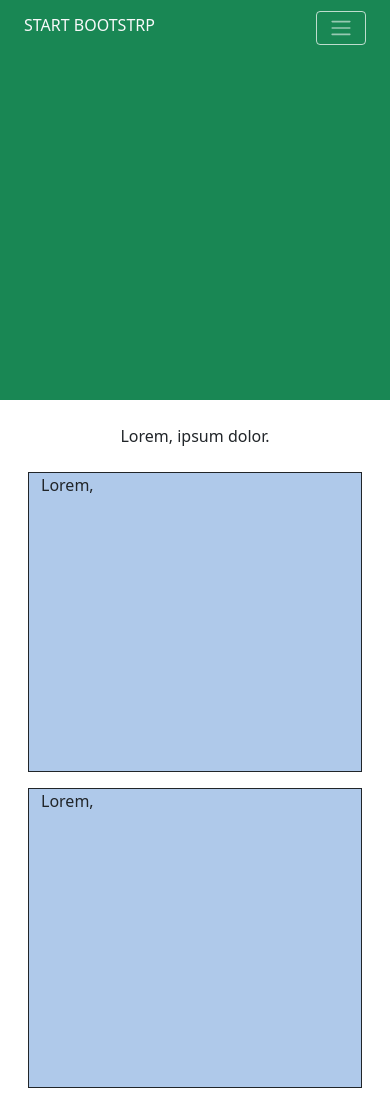
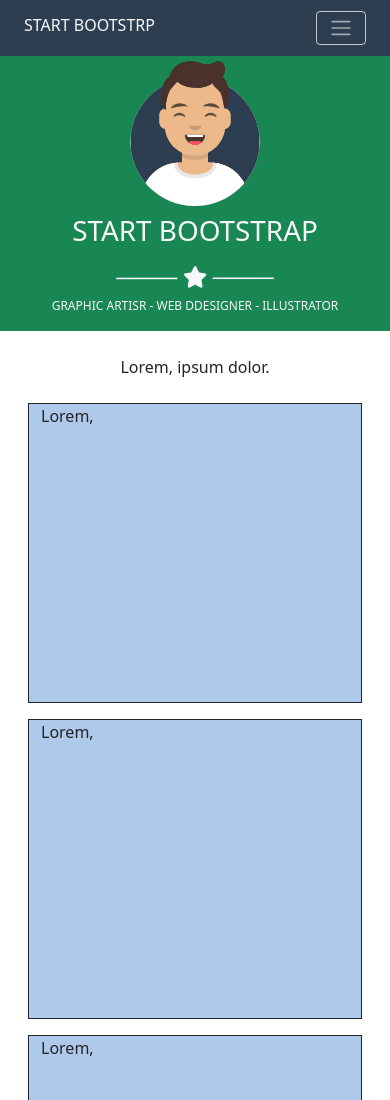
Before and after one commit to Daedry/html-css-bootstrap-freelancer, a plain HTML site: page index.html in a window 390 px wide. Shown: the top 1100 px of the page. Drawn offline with nearby package versions, Linux system fonts and the light colour scheme.

Commit message:
add main-top

```diff
--- a/index.html
+++ b/index.html
@@ -6,6 +6,9 @@
     <meta http-equiv="X-UA-Compatible" content="IE=edge">
     <meta name="viewport" content="width=device-width, initial-scale=1.0">
     <title>Document</title>
+    <link rel="stylesheet" href="https://cdnjs.cloudflare.com/ajax/libs/font-awesome/6.1.0/css/all.min.css"
+        integrity="sha512-10/jx2EXwxxWqCLX/hHth/vu2KY3jCF70dCQB8TSgNjbCVAC/8vai53GfMDrO2Emgwccf2pJqxct9ehpzG+MTw=="
+        crossorigin="anonymous" referrerpolicy="no-referrer" />
     <link href="https://cdn.jsdelivr.net/npm/bootstrap@5.1.3/dist/css/bootstrap.min.css" rel="stylesheet"
         integrity="sha384-1BmE4kWBq78iYhFldvKuhfTAU6auU8tT94WrHftjDbrCEXSU1oBoqyl2QvZ6jIW3" crossorigin="anonymous">
     <link rel="stylesheet" href="./style.css">
@@ -16,10 +19,10 @@
     <header id="site_header">
         <div class="container-fluid">
 
-            <div class="row row-cols-1 color_freelencer_secondary ">
-                <div class="col d-md-none">
+            <div class="row">
+                <div class="col-12 d-md-none px-0">
 
-                    <nav class="navbar navbar-light fixed-top">
+                    <nav class="navbar navbar-expand-lg navbar-light color_freelencer_secondary">
                         <div class="container-fluid">
                             <a class="navbar-brand text-uppercase h6 fs-6 pt-2 text-light" href="#">start bootstrp</a>
                             <button class="navbar-toggler" type="button" data-bs-toggle="offcanvas"
@@ -32,23 +35,30 @@
                 </div>
                 <!-- /.col -->
 
-                <div class="col d-none d-md-block">
+                <div class="col d-none d-md-block color_freelencer_secondary">
 
                     <nav class="navbar navbar-expand-lg navbar-light text-light">
                         <div class="container-fluid">
                             <a class="navbar-brand text-light h6 pt-2 text-uppercase" href="#">start bootstrap</a>
+
                             <ul class="navbar-nav flex-row text-light">
                                 <li class="nav-item ">
                                     <a class="nav-link active text-uppercase pe-4 text-light fs-6 " aria-current="true"
-                                        href="#">Portfolio</a>
+                                        href="#">
+                                        Portfolio
+                                    </a>
                                 </li>
                                 <li class="nav-item">
                                     <a class="nav-link active text-uppercase pe-4 text-light fs-6" aria-current="true"
-                                        href="#">About</a>
+                                        href="#">
+                                        About
+                                    </a>
                                 </li>
                                 <li class="nav-item">
                                     <a class="nav-link active text-uppercase pe-4 text-light fs-6" aria-current="true"
-                                        href="#">Contact</a>
+                                        href="#">
+                                        Contact
+                                    </a>
                                 </li>
 
                             </ul>
@@ -69,11 +79,29 @@
     <!-- /#site_header -->
 
     <main id="site_main">
-        <div class="container-fluid">
-            <div class="row bg-success hero_image">
-                <div class="col"></div>
+
+        <div class="main-top">
+            <div class="container-fluid ">
+                <div class="row row-cols-1 bg-success hero_image justify-content-center position-relative flex-column">
+                    <div class="col d-flex justify-content-center">
+                        <img class="mx-5 px-4 img_hero" height="150"
+                            src="./img/avatar.svg" alt="">
+                    </div>
+                    <div class="col ">
+                        <h1 class="text-center text-light text-uppercase py-2">start bootstrap</h1>
+                    </div>
+                    <div class="col">
+                        <div class="text-light h4 text-center align-self-start">────  <i class="fa fa-star" aria-hidden="true">  ────</i></div>
+                    </div>
+                    <div class="col">
+                        <p class="text-center text-light text-uppercase hero_paragraf">graphic artisr - web ddesigner - illustrator</p>
+                    </div>
+                </div>
+                <!-- /.row -->
             </div>
+            <!-- container-fluid -->
         </div>
+        <!-- /.main-top -->
 
         <div class="container main">
 
--- a/style.css
+++ b/style.css
@@ -31,11 +31,16 @@
     filter: invert(1);
 }
 
-.hero_image{
-    height: 400px;
+/* main */
+
+/* main-top */
+
+.hero_paragraf{
+    font-size: 12px;
 }
 
-/* main */
+/* main-mid */
+
 .main .card_img1{
     height: 300px;
     background-color: rgba(44, 111, 199, 0.377);
```
